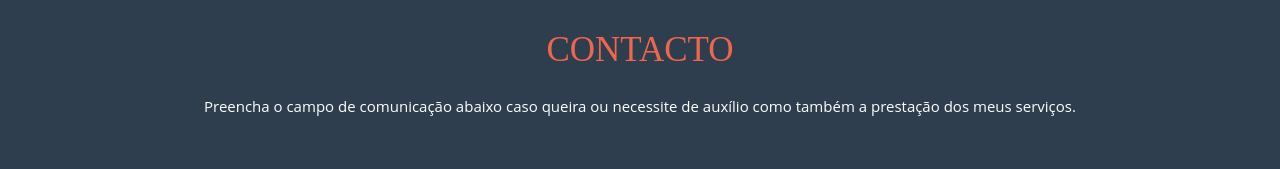
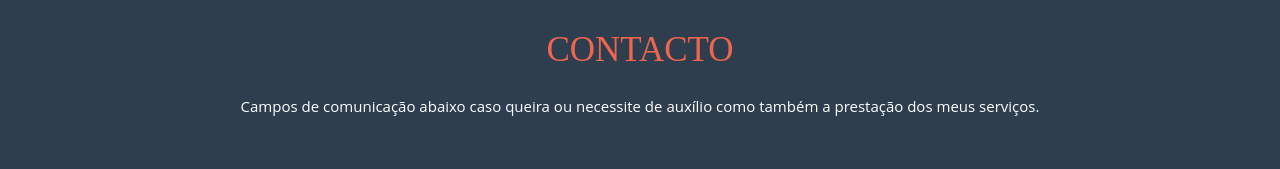
Before and after one commit to irfancuambe/irfan-webfolio, a plain HTML site: page index.html in a window 1280 px wide. Shown: the part 2882-3051 px from the top of the page. Drawn offline with Linux system fonts and the light colour scheme.

Commit message:
Add files via upload

```diff
--- a/index.html
+++ b/index.html
@@ -503,7 +503,7 @@ Smartphone Compatible web template, free webdesigns for Nokia, Samsung, LG, Sony
 			<div class="container">
 			<div class="contacto-header">
 				<h3> contacto</h3>
-					<p>Preencha o campo de comunicação abaixo caso queira ou necessite de auxílio como também a prestação dos meus serviços. </p>
+					<p>Campos de comunicação abaixo caso queira ou necessite de auxílio como também a prestação dos meus serviços. </p>
 			</div>
 			<div class="social-icon">
 				<a href=""><i class="icon1"></i></a>
```
